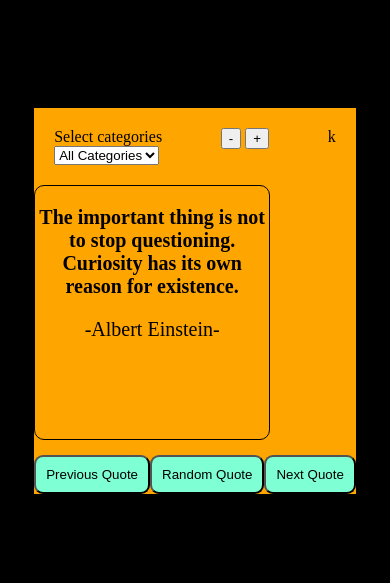
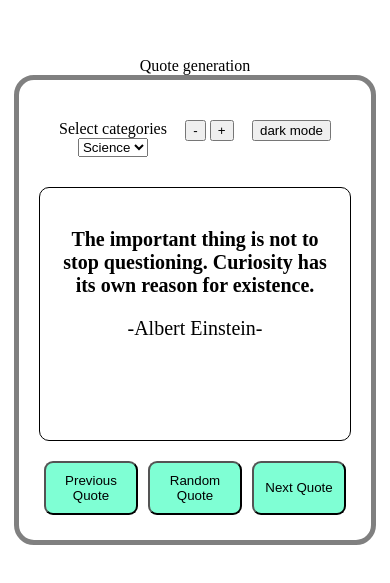
Before and after one commit to Hi-nitin/quoteApp, a plain HTML site: page index.html in a window 390 px wide. Shown: the part 121-704 px from the top of the page. Drawn offline with Linux system fonts and the light colour scheme.

Commit message:
added dark mode and media query for responsiveness

```diff
--- a/index.html
+++ b/index.html
@@ -11,7 +11,10 @@
 <body>
 
     <div class="main_container">
-        <div class="quote_container">
+        <div class="heading">
+           Quote generation
+        </div>
+        <div class="quote_container" id="quoteBox">
 
 
             <div class="quote_menu">
@@ -20,7 +23,7 @@
                     <label for="quote_category">Select categories </label>
                     <br>
                     <select id="QuoteCategory" name="category_quote">
-                        <option value="science">All Categories</option>
+                        <option value="science">Science</option>
                         <option value="nature">Nature</option>
                         <option value="health">Health</option>
                     </select>
@@ -34,7 +37,7 @@
                 </div>
 
                 <div class="dark_mode">
-                    k
+                    <button id="darkmode">Dark mode</button>
                 </div>
             </div>
 
--- a/script.js
+++ b/script.js
@@ -6,6 +6,10 @@ const quotes = {
         },
         {
             "quote": "Science is a way of thinking much more than it is a body of knowledge.",
+            "author": "Carl Sagan"
+        },
+        {
+            "quote": "Somewhere, something incredible is waiting to be known.",
             "author": "Carl Sagan"
         }
     ],
@@ -17,6 +21,10 @@ const quotes = {
         {
             "quote": "In every walk with nature one receives far more than he seeks.",
             "author": "John Muir"
+        },
+        {
+            "quote": "The Earth has music for those who listen.",
+            "author": "William Shakespeare"
         }
     ],
     "health": [
@@ -27,9 +35,13 @@ const quotes = {
         {
             "quote": "To keep the body in good health is a duty… otherwise we shall not be able to keep our mind strong and clear.",
             "author": "Buddha"
+        },
+        {
+            "quote": "Health is the greatest gift, contentment the greatest wealth, faithfulness the best relationship.",
+            "author": "Buddha"
         }
     ]
-}
+};
 
 
 
@@ -38,15 +50,17 @@ var myquote = document.getElementById("thequote");
 var author = document.getElementById("quote_author");
 var categorychange = document.getElementById("QuoteCategory");
 var initial_font_size = 20;
+
 const increaseBtn = document.getElementById("increase_font");
 const decreaseBtn = document.getElementById("decrease_font");
-
 const previousButton = document.getElementById("previous_btn");
 const nextButton = document.getElementById("next_btn");
 const randomButton = document.getElementById("random_btn");
+const darkModeButton = document.getElementById('darkmode');
+const quoteContainer = document.getElementById('quoteBox');
+
 current_index = 0;
-
-initial_category = 'science';
+current_category = 'science';
 
 
 const show_the_quote = (i) => {
@@ -54,8 +68,8 @@ const show_the_quote = (i) => {
     myquote.style.fontSize = `${initial_font_size}px`;
     author.style.fontSize = `${initial_font_size}px`;
 
-    myquote.innerHTML = quotes[initial_category][i].quote;
-    author.innerHTML = "-" + quotes[initial_category][i].author + "-";
+    myquote.innerHTML = quotes[current_category][i].quote;
+    author.innerHTML = "-" + quotes[current_category][i].author + "-";
 
 
 }
@@ -64,7 +78,7 @@ show_the_quote(current_index);
 
 
 categorychange.addEventListener('change', () => {
-    initial_category = categorychange.value;
+    current_category = categorychange.value;
     show_the_quote(current_index)
 
 })
@@ -87,7 +101,7 @@ decreaseBtn.addEventListener('click', () => {
 
 previousButton.addEventListener('click', () => {
 
-    //alert(quotes[initial_category].length);
+    //alert(quotes[current_category].length);
     if (current_index < 1) {
         alert('no more quote')
     } else {
@@ -102,7 +116,7 @@ previousButton.addEventListener('click', () => {
 
 nextButton.addEventListener('click', () => {
 
-    if (current_index < quotes[initial_category].length - 1) {
+    if (current_index < quotes[current_category].length - 1) {
         current_index += 1
         show_the_quote(current_index)
 
@@ -113,3 +127,52 @@ nextButton.addEventListener('click', () => {
 
 
 })
+
+
+randomButton.addEventListener('click', () => {
+
+    let lengthofcurrentcategory = quotes[current_category].length;
+    let randomnumber = Math.floor(Math.random() * lengthofcurrentcategory);
+
+    show_the_quote(randomnumber)
+
+})
+
+if (localStorage.getItem('mode') == 'dark') {
+    darkModeButton.textContent = 'light mode';
+    document.body.style.backgroundColor = '#121212';
+    document.body.style.color = 'white';
+    quoteContainer.style.backgroundColor = '#333';
+} else {
+
+    darkModeButton.textContent = 'dark mode';
+    document.body.style.backgroundColor = 'white';
+    document.body.style.color = 'black';
+    quoteContainer.style.backgroundColor = 'white';
+
+}
+
+
+
+darkModeButton.addEventListener('click', () => {
+
+
+    if (localStorage.getItem('mode') === 'dark') {
+        darkModeButton.textContent = 'light mode';
+        document.body.style.backgroundColor = '#121212';
+        document.body.style.color = 'white';
+        quoteContainer.style.backgroundColor = '#333';
+        localStorage.setItem('mode', 'light');
+    } else {
+
+        darkModeButton.textContent = 'dark mode';
+        document.body.style.backgroundColor = 'white';
+        document.body.style.color = 'black';
+        quoteContainer.style.backgroundColor = 'white';
+        localStorage.setItem('mode', 'dark');
+    }
+
+
+
+
+})
--- a/style.css
+++ b/style.css
@@ -4,6 +4,7 @@
     height: 100vh;
 
     display: flex;
+    flex-direction: column;
     justify-content: center;
     align-items: center;
 
@@ -11,14 +12,17 @@
 
 body {
     margin: 0;
-    background-color: black;
+    background-color: white;
 }
 
 .quote_container {
-
-    background-color: orange;
+    background-color: white;
+    padding: 20px;
+    border-radius: 20px;
+    border: 5px solid grey;
 
 }
+
 
 .quote_menu {
     display: flex;
@@ -52,7 +56,7 @@ body {
     width: 60vw;
     text-align: center;
     border-radius: 10px;
-    height: 30vh;
+    height: 50vh;
 }
 
 .quote_changer {
@@ -70,3 +74,43 @@ body {
     padding: 10px;
     border-radius: 9px;
 }
+
+
+@media (max-width: 768px) {
+
+    .quote_container {
+
+        width: 80vw;
+
+    }
+
+    .quote_category,
+    .font_changer,
+    .dark_mode {
+        text-align: center;
+        margin-bottom: 10px;
+    }
+
+    .quote_shower {
+        text-align: center;
+
+        width: 100%;
+        height: 30vh;
+        padding: 20px;
+        box-sizing: border-box;
+    }
+
+    .quote_changer {
+        flex-direction: row; /* Keep buttons in a row */
+        justify-content: space-between;
+        width: 100%;
+    }
+
+    #previous_btn,
+    #random_btn,
+    #next_btn {
+        flex: 1;
+        margin: 5px;
+        min-width: 0;
+    }
+}
```
